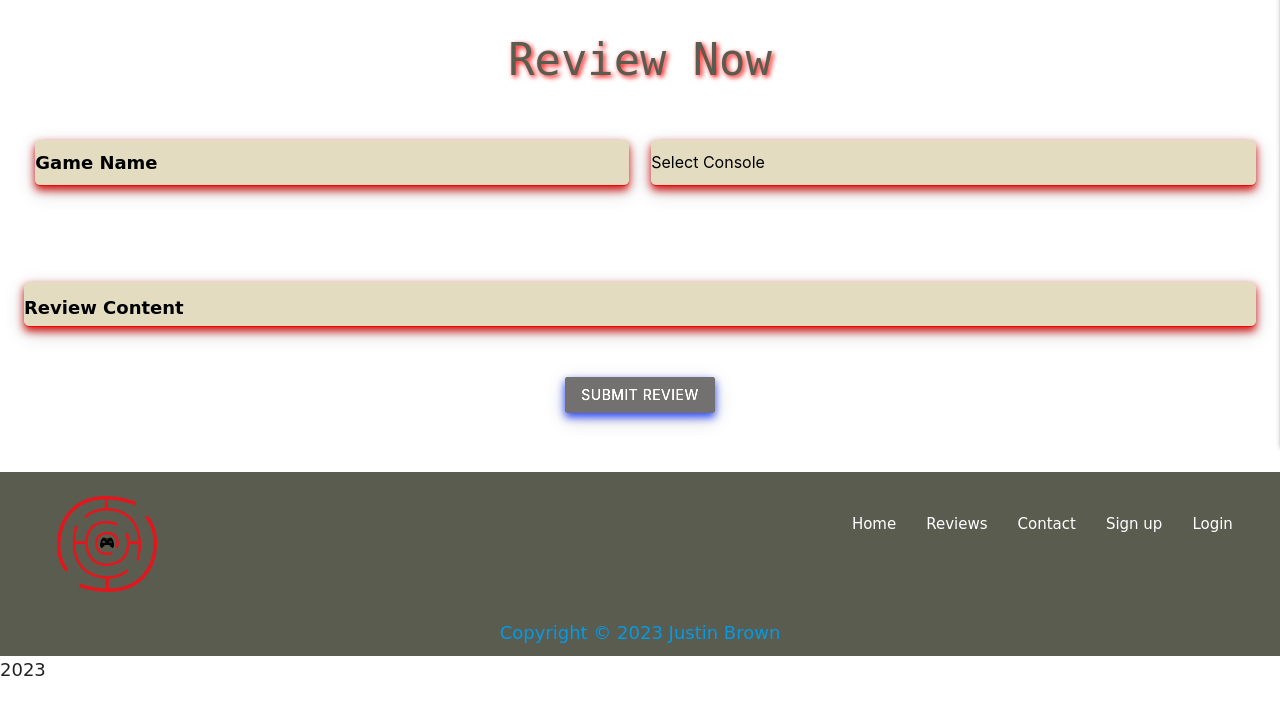
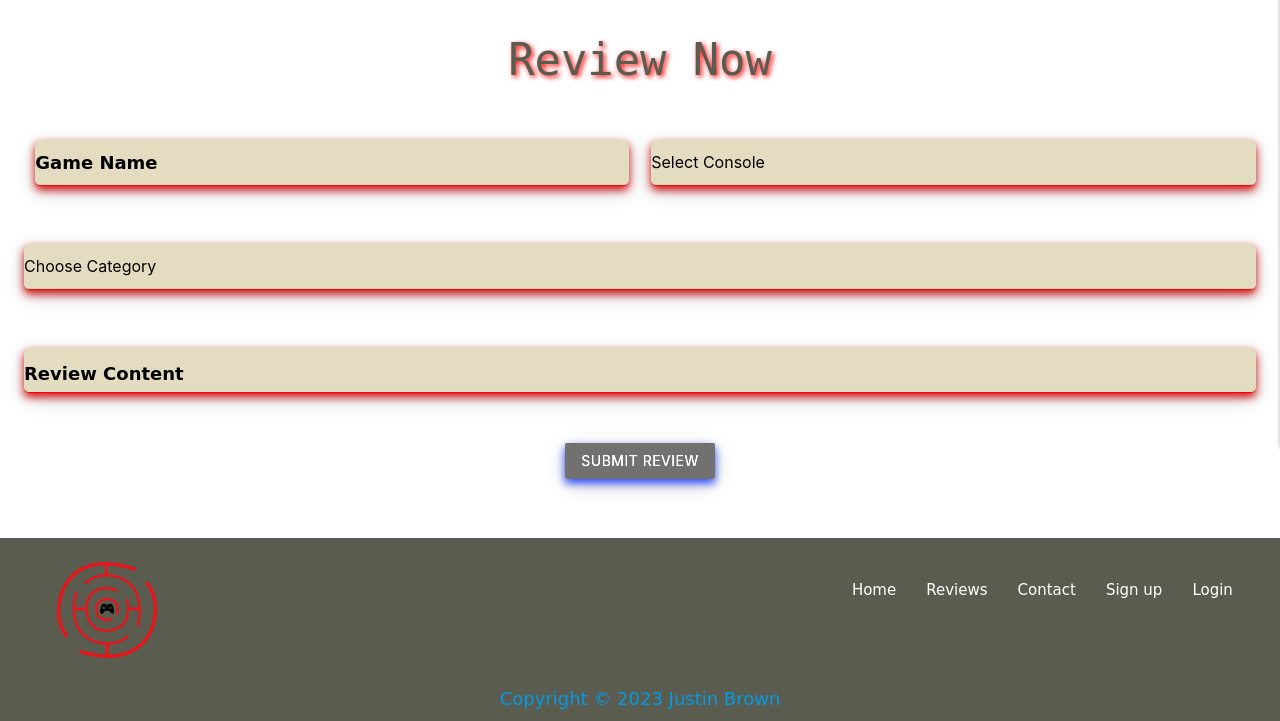
Before and after one commit to JJBR13/Justin-Brown-milestone-project-3, a Flask app: page /add_review in a window 1280 px wide. Shown: the part 413-1134 px from the top of the page. Before the commit the page ends 1089 px from the top, so only its background shows below. Run offline with Flask 2, Linux system fonts and the light colour scheme; data that the repository does not hold is empty; some libraries are stand-ins or nearby versions; some web fonts are replaced.

Commit message:
Catergory selector changed to dropdown

```diff
--- a/templates/add_review.html
+++ b/templates/add_review.html
@@ -28,19 +28,18 @@
                 </div>
             </div>
 
-            <!-- Category selector -->
-            <div class="row">
-                <div class="col s12">
-                    <ul>
+             <!-- Category dropdown -->
+
+             <div class="row">
+                <div class="input-field col s12">
+                    <select id="category_name" name="category_name" class="icons validate" required>
+                        <option class="op-style" value="" disabled selected>Choose Category</option>
                         {% for category in categories %}
-                        <li class="col s2 center-align">
-                            <label>
-                                <input type="checkbox" class="filled-in center-align">
-                                <span>{{ category.category_name }}</span>
-                            </label>
-                        </li>
+                            <option value="{{ category.category_name }}">
+                                {{ category.category_name }}
+                            </option>
                         {% endfor %}
-                    </ul>
+                    </select>
                 </div>
             </div>
 
```
Also changed, not shown: templates/edit_review.html (+13 -15 lines).
